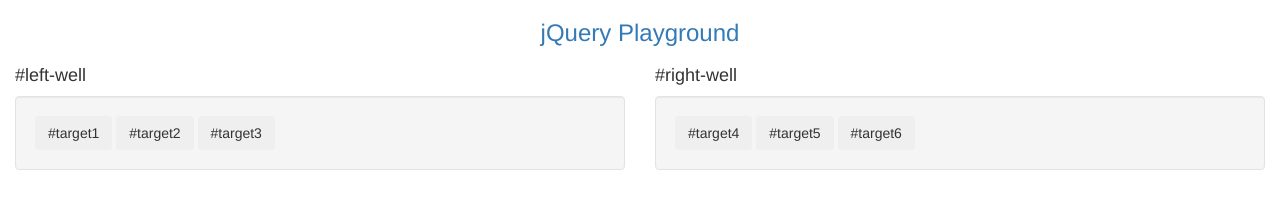
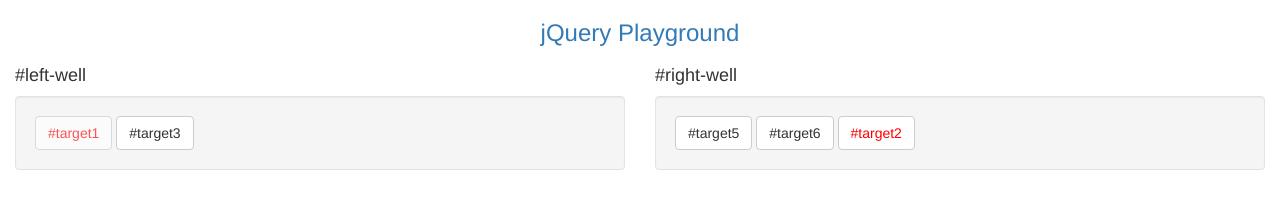
Before and after one commit to armod/jQuery, a website: page jquery.html in a window 1280 px wide. Drawn offline with nearby package versions, Linux system fonts and the light colour scheme.

Commit message:
jquery praktyka

```diff
--- a/jquery.html
+++ b/jquery.html
@@ -38,10 +38,18 @@
 
 <script>
   $(document).ready(function() {
-    $("button").addClass("animated bounce");
+    /* $("button").addClass("animated bounce");
     $(".well").addClass("animated shake");
     $("#target3").addClass("animated fadeOut");
-    $("button").removeClass("btn-default");
+    $("button").removeClass("btn-default"); */
+
+
+    $("#target1").css("color", "red");
+    $("#target1").prop("disabled", true);
+    $("#target4").remove();
+    $("#target2").appendTo("#right-well").css("color", "red");
+
+
 
   });
 </script>
```
